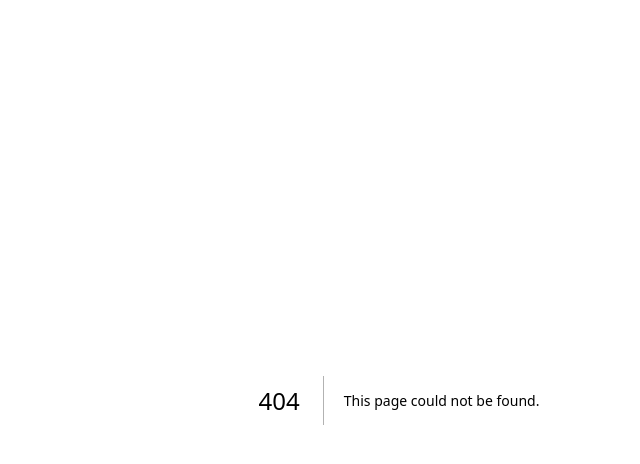
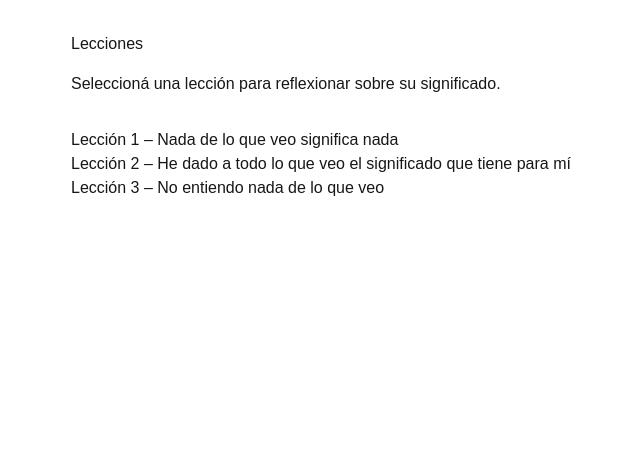
Before and after one commit to verovilab/camino-ucdm, a Next.js app: page /lecciones in a window 1280 px wide. Before the commit this address had no page. Shown: the top 464 px of the page, without its empty margins (241-881 px from the left). Built offline with nearby package versions, Linux system fonts and the light colour scheme.

Commit message:
Create LeccionesPage component with lesson list

```diff
--- /dev/null
+++ b/app/lecciones/page.tsx
@@ -0,0 +1,17 @@
+export default function LeccionesPage() {
+  return (
+    <main style={{ padding: "2rem", maxWidth: 720, margin: "0 auto" }}>
+      <h1>Lecciones</h1>
+
+      <p style={{ marginTop: "1rem" }}>
+        Seleccioná una lección para reflexionar sobre su significado.
+      </p>
+
+      <ul style={{ marginTop: "2rem" }}>
+        <li>Lección 1 – Nada de lo que veo significa nada</li>
+        <li>Lección 2 – He dado a todo lo que veo el significado que tiene para mí</li>
+        <li>Lección 3 – No entiendo nada de lo que veo</li>
+      </ul>
+    </main>
+  );
+}
```
